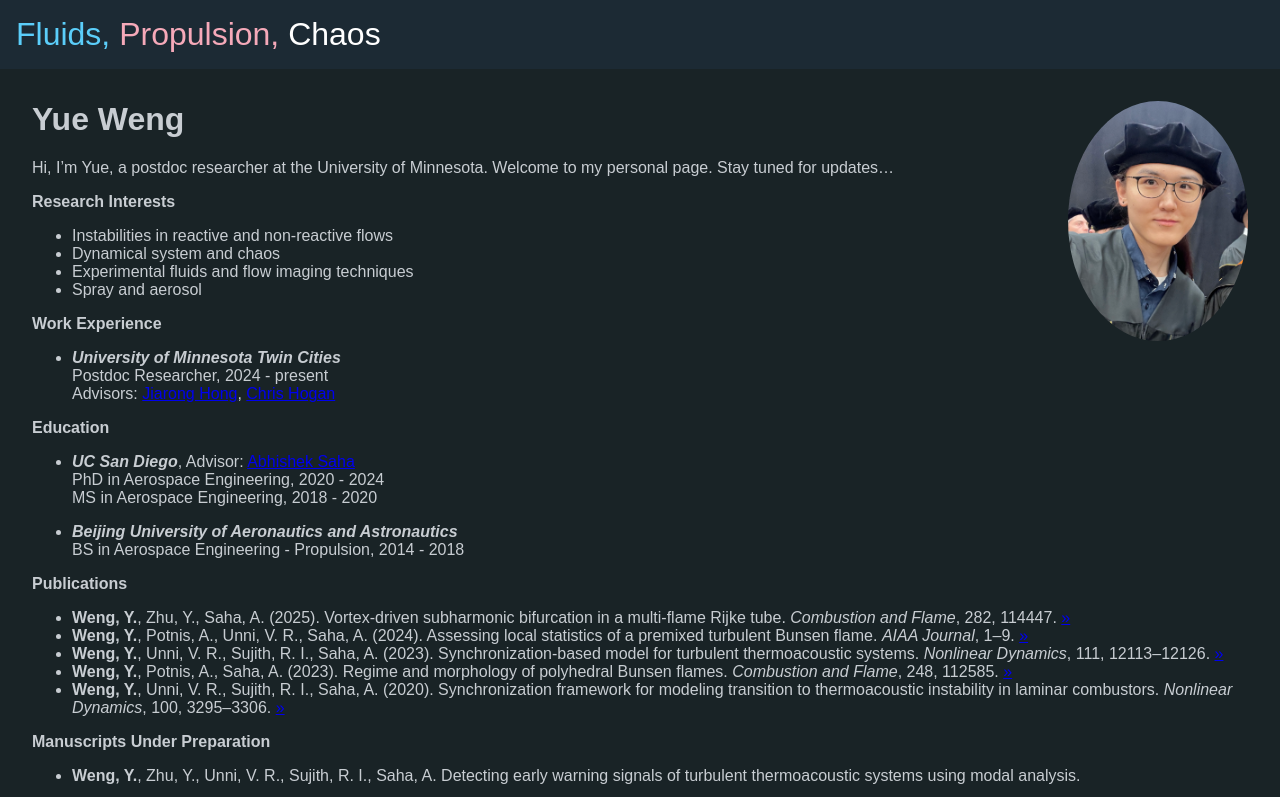
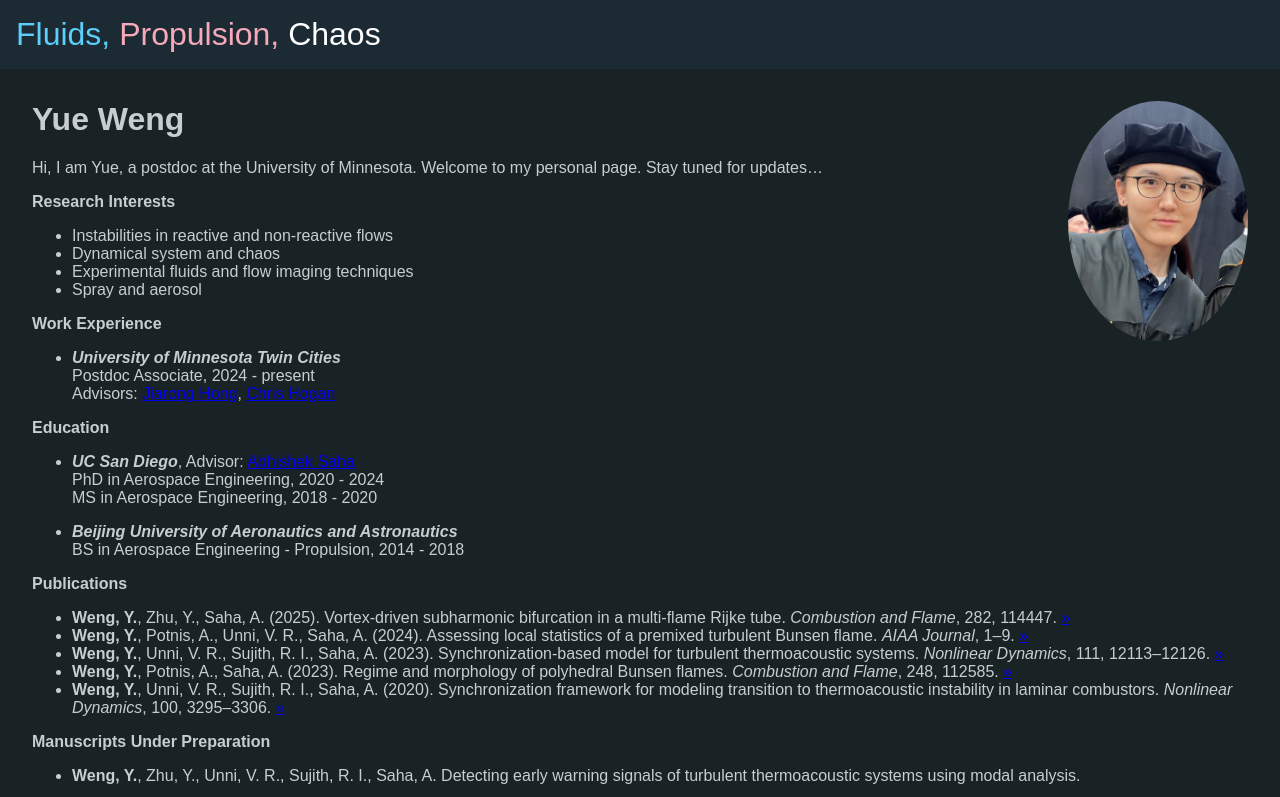
Before and after one commit to weng-yue/weng-yue.github.io, a Jekyll site: the page built from index.md, in a window 1280 px wide. Shown: the top 797 px of the page. Built offline with Jekyll 4.4.1, drawn with Linux system fonts in a browser that asks for light colours; grey boxes are pictures that could not be loaded.

Commit message:
Update index.md

```diff
--- a/index.md
+++ b/index.md
@@ -5,7 +5,7 @@ title: "Home"
 <link rel="stylesheet" href="/assets/css/custom.css">
 
 # <span style="margin-top: 0;">Yue Weng</span> <img src="/resources/yue.jpg" alt="Yue" align="right" width="180" style="border-radius:50%;">
-Hi, I'm Yue, a postdoc researcher at the University of Minnesota. Welcome to my personal page. Stay tuned for updates...
+Hi, I am Yue, a postdoc at the University of Minnesota. Welcome to my personal page. Stay tuned for updates...
 
 **Research Interests**
 - Instabilities in reactive and non-reactive flows
@@ -15,7 +15,7 @@ Hi, I'm Yue, a postdoc researcher at the University of Minnesota. Welcome to my
 
 **Work Experience**
 - **_University of Minnesota Twin Cities_**\
-  Postdoc Researcher, 2024 - present\
+  Postdoc Associate, 2024 - present\
   Advisors: [Jiarong Hong](https://www.jiaronghonglab.com), [Chris Hogan](https://hoganlab.umn.edu)
 
 
```
